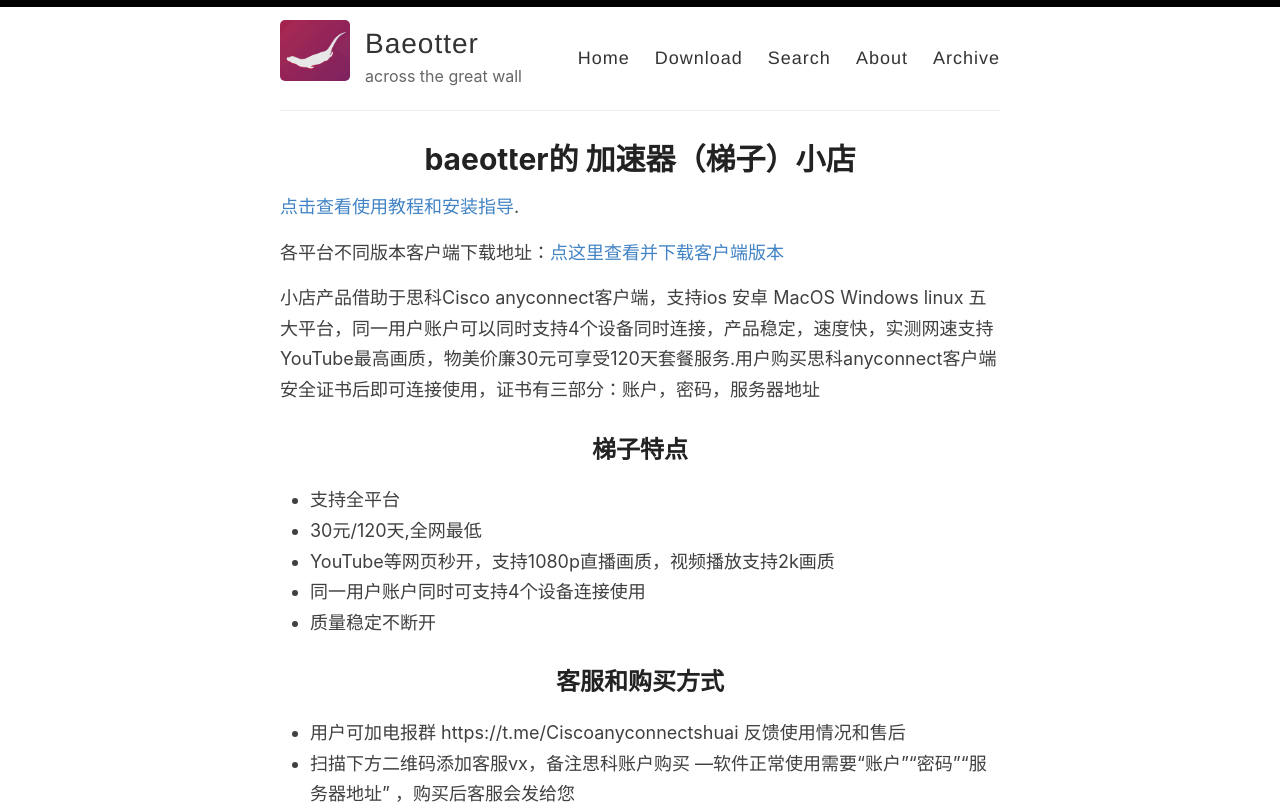
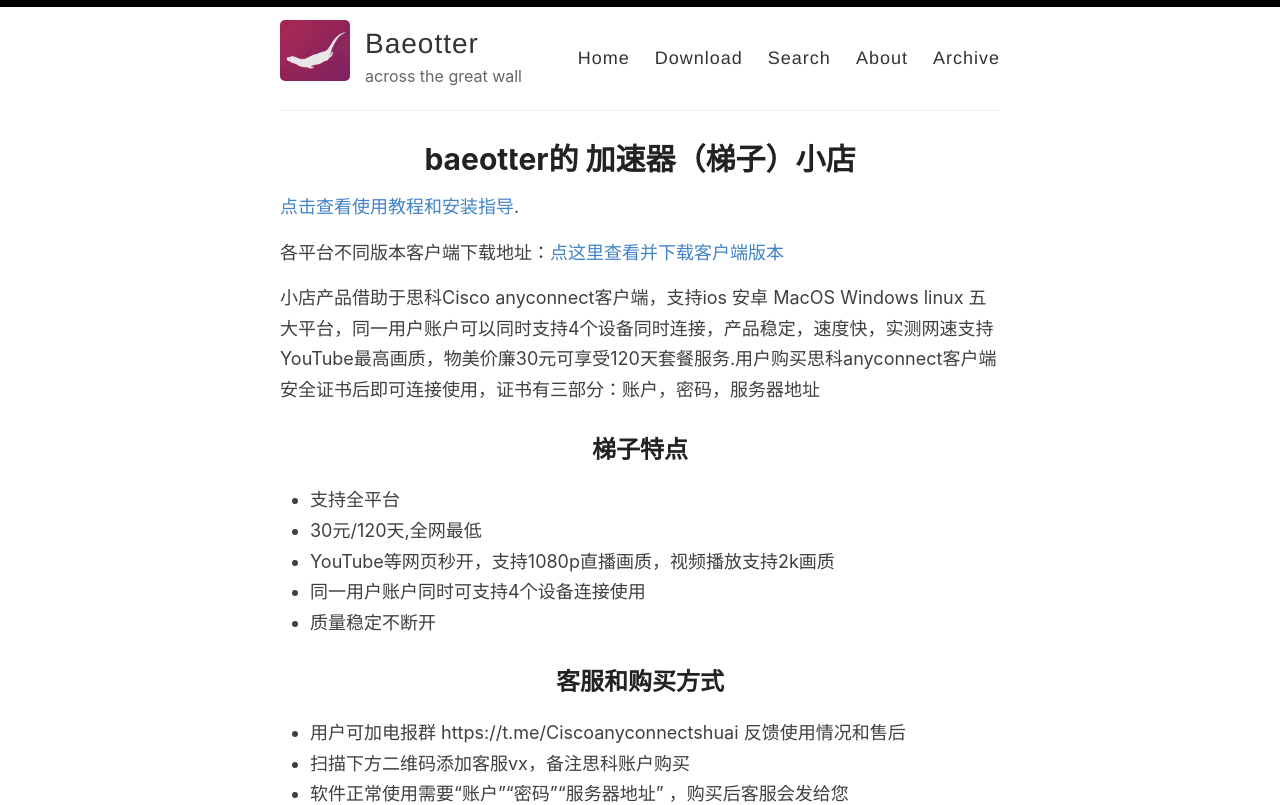
Before and after one commit to BaeAshuai/BaeAshuai.github.io, a Jekyll site: the page built from _pages/about.md, in a window 1280 px wide. Shown: the top 805 px of the page. Built offline with Jekyll 4.4.1, drawn with Linux system fonts in a browser that asks for light colours; grey boxes are pictures that could not be loaded.

```diff
--- a/_pages/about.md
+++ b/_pages/about.md
@@ -20,6 +20,7 @@ permalink: /about/
 ## 客服和购买方式
 
 - 用户可加电报群 https://t.me/Ciscoanyconnectshuai 反馈使用情况和售后
-- 扫描下方二维码添加客服vx，备注思科账户购买 ---软件正常使用需要“账户”“密码”“服务器地址” ，购买后客服会发给您
+- 扫描下方二维码添加客服vx，备注思科账户购买
+- 软件正常使用需要“账户”“密码”“服务器地址” ，购买后客服会发给您
 
 <img width="187" alt="image" src="https://user-images.githubusercontent.com/107782600/195128746-d2d60f66-479d-455e-9c49-9f00d92bbc24.png">
```
